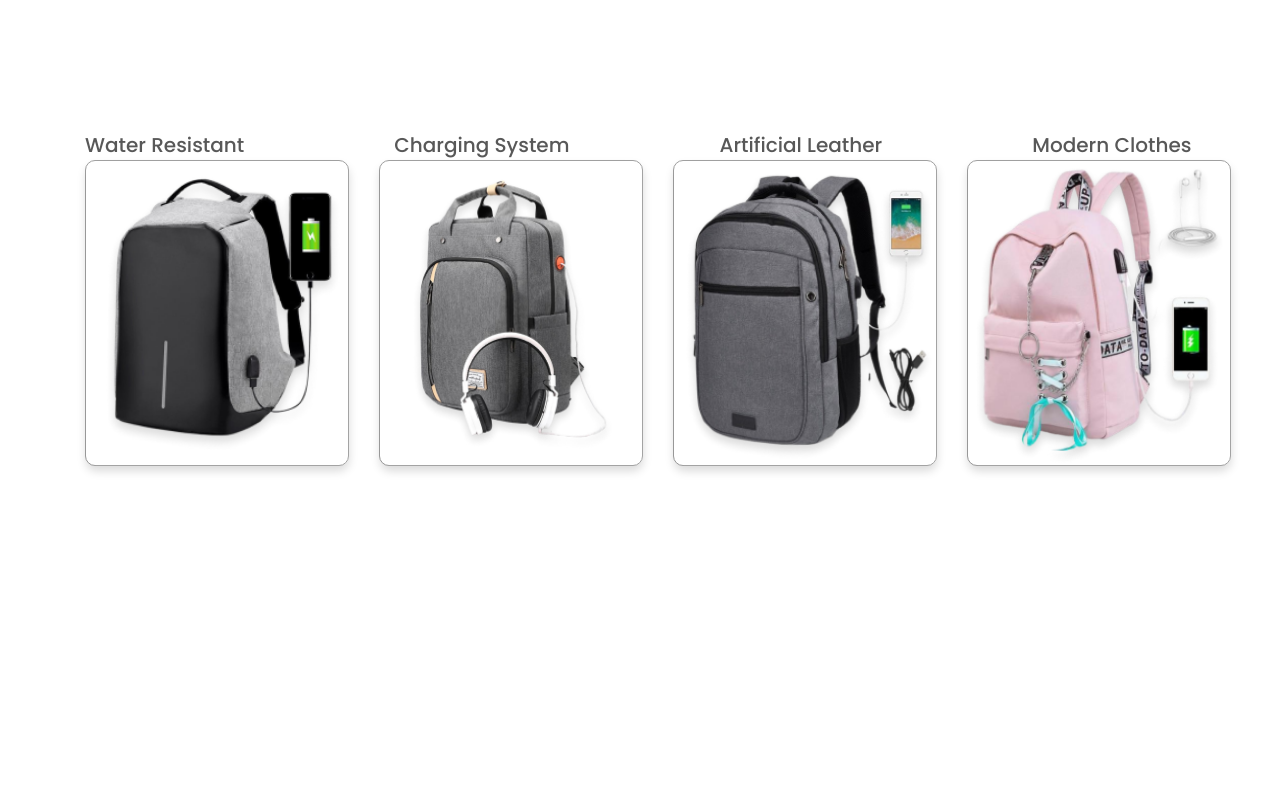
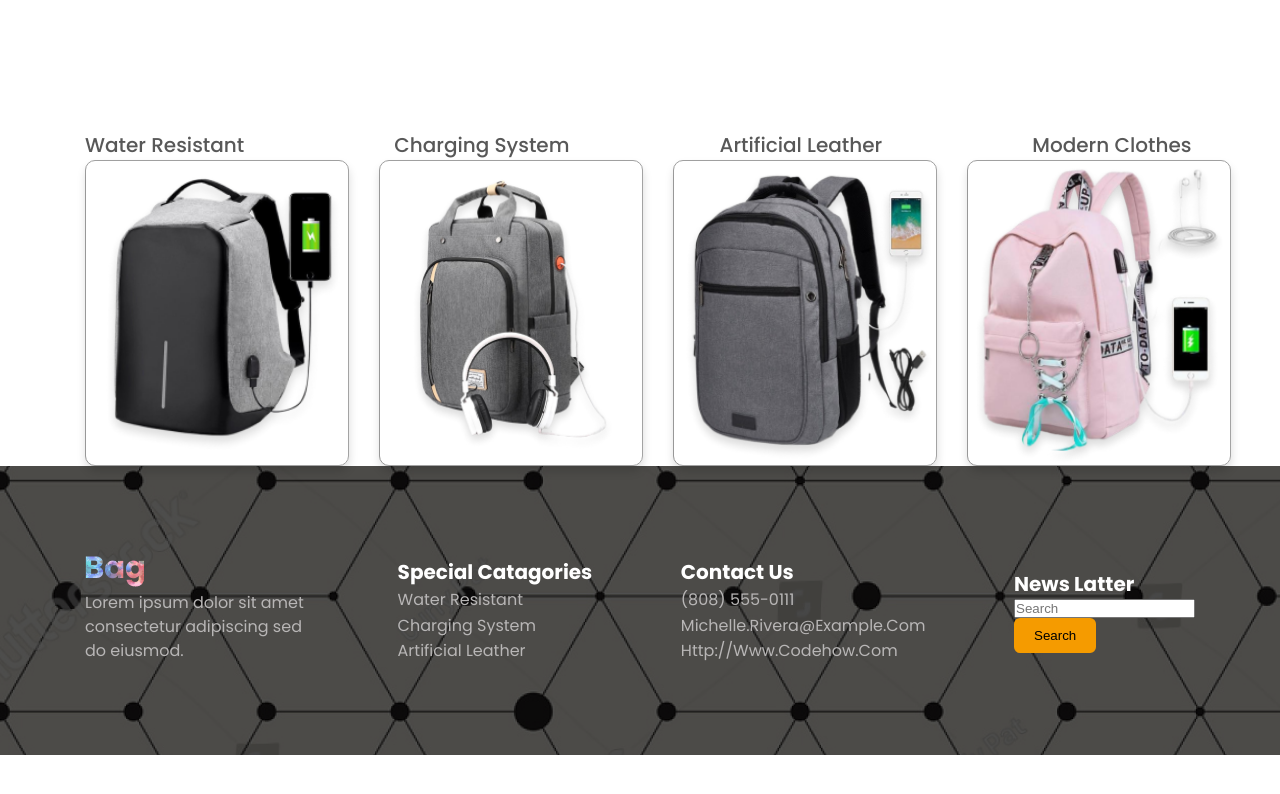
Before and after one commit to bekpulatovravshan/test, a plain HTML site: page index.html in a window 1280 px wide. Drawn offline with Linux system fonts and the light colour scheme.

Commit message:
add footer

```diff
--- a/index.html
+++ b/index.html
@@ -37,6 +37,39 @@
             </div>
         </section>
     </main>
-    <footer></footer>
+    <footer class="page-footer">
+        <div class="container">
+            <div class="content">
+                <div class="footer-logo">
+                    <img src="./img/logo.png" alt="logo">
+                    <p class="text-footer">Lorem ipsum dolor sit amet consectetur adipiscing
+                        sed do eiusmod.</p>
+                </div>
+                <div class="f-1">
+                    <h2 class="title-1">special catagories</h2>
+                <nav class="nav-1">
+                    <a href="#!" class="f-color">water resistant</a>
+                    <a href="#!" class="f-color">charging system</a>
+                    <a href="#!" class="f-color">artificial leather</a>
+                </nav>
+                </div>
+                <div class="f-2">
+                    <h2 class="title-2">contact us</h2>
+                    <nav class="nav-2">
+                        <a href="#!" class="f-color">(808) 555-0111</a>
+                        <a href="#!" class="f-color">michelle.rivera@example.com</a>
+                        <a href="#!" class="f-color">http://www.codehow.com</a>
+                    </nav>
+                </div>
+                <div class="f-3">
+                    <h2 class="title-3">news latter</h2>
+                    <form class="d-flex" role="search">
+                        <input class="d-flex" type="search" placeholder="Search" aria-label="Search">
+                    </form>
+                    <button class="btn" type="submit">Search</button>
+                </div>
+            </div>
+        </div>
+    </footer>
 </body>
 </html>
--- a/style/main.css
+++ b/style/main.css
@@ -85,3 +85,76 @@
 }
 
 /* WATER SECTION END */
+
+/* FOOTER START */
+.page-footer {
+    background: url(../img/footer.png) #000;
+}
+
+.footer-logo {
+    padding-block: 90px;
+}
+
+.text-footer {
+
+    max-width: 224px;
+    height: 74px;
+    color: #b8b6b6;
+    font-family: var(--font-primary-Regular);
+    font-size: 16px;
+    font-style: normal;
+    font-weight: 400;
+    line-height: 150%; /* 24px */
+    row-gap: 20px;
+}
+
+.title-1,
+.title-2,
+.title-3 {
+    color: #FFF;
+    /* H 06 */
+    font-family: var(--font-primary);
+    font-size: 20px;
+    font-style: normal;
+    font-weight: 500;
+    line-height: 150%; /* 30px */
+    text-transform: capitalize;
+}
+
+.nav-1,
+.nav-2,
+.nav-3 {
+    display: flex;
+    flex-direction: column;
+
+
+    /* H 07 */
+    font-family: var(--font-primary-Regular);
+    font-size: 16px;
+    font-style: normal;
+    font-weight: 400;
+    line-height: 160%; /* 25.6px */
+    text-transform: capitalize;
+    color: #FFF;
+}
+
+.f-color {
+    color: #b8b6b6;
+    transition: 0.4s;
+}
+
+.f-color:hover {
+    color: #F59B00;
+}
+
+.btn {
+    display: inline-flex;
+    padding: 10px 20px;
+    justify-content: center;
+    align-items: center;
+    gap: 10px;
+    border-radius: 6px;
+    border: none;
+    background: #F59B00;
+}
+/* FOOTER END */
```
Also changed, not shown: img/footer.png (added).
